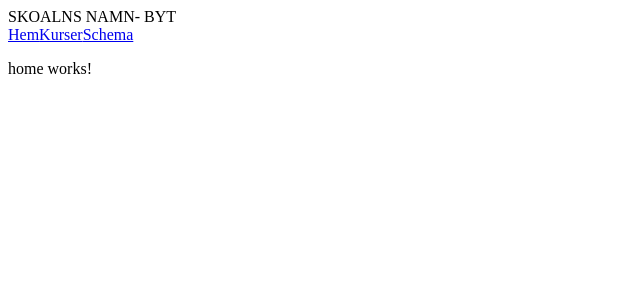
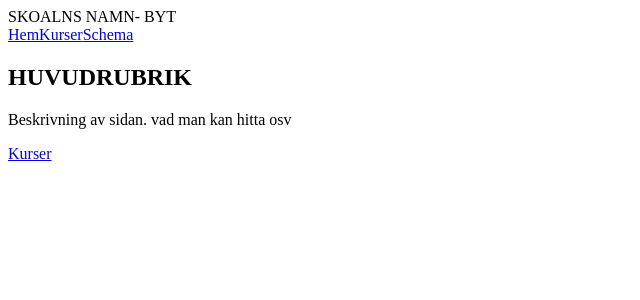
Before and after one commit to dannigiovanella/ts-project, an Angular app: page / in a window 1280 px wide. Shown: the top 300 px of the page, without its empty margins (0-640 px from the left). Built offline with nearby package versions, Linux system fonts and the light colour scheme.

Commit message:
Skapat struktur för startsidan i html

```diff
--- a/src/app/pages/home/home.html
+++ b/src/app/pages/home/home.html
@@ -1 +1,19 @@
-<p>home works!</p>
+<section class="hero">
+
+    <div class="hero-content">
+        <!--LÄGG IN IMG /BILD-->
+
+        <!--HUvudrubrik-->
+        <h1>
+            HUVUDRUBRIK
+        </h1>
+
+        <p class="description">
+            Beskrivning av sidan. vad man kan hitta osv
+        </p>
+
+        <!--Länk till att utforska kurser-->
+        <a routerLink="/courses" routerLinkActive="active">Kurser</a>
+    </div>
+
+</section>
--- a/src/app/pages/home/home.ts
+++ b/src/app/pages/home/home.ts
@@ -1,8 +1,10 @@
 import { Component } from '@angular/core';
+import { RouterLink } from '@angular/router';
+imports: [RouterLink]
 
 @Component({
   selector: 'app-home',
-  imports: [],
+  imports: [RouterLink],
   templateUrl: './home.html',
   styleUrl: './home.scss',
 })
```
